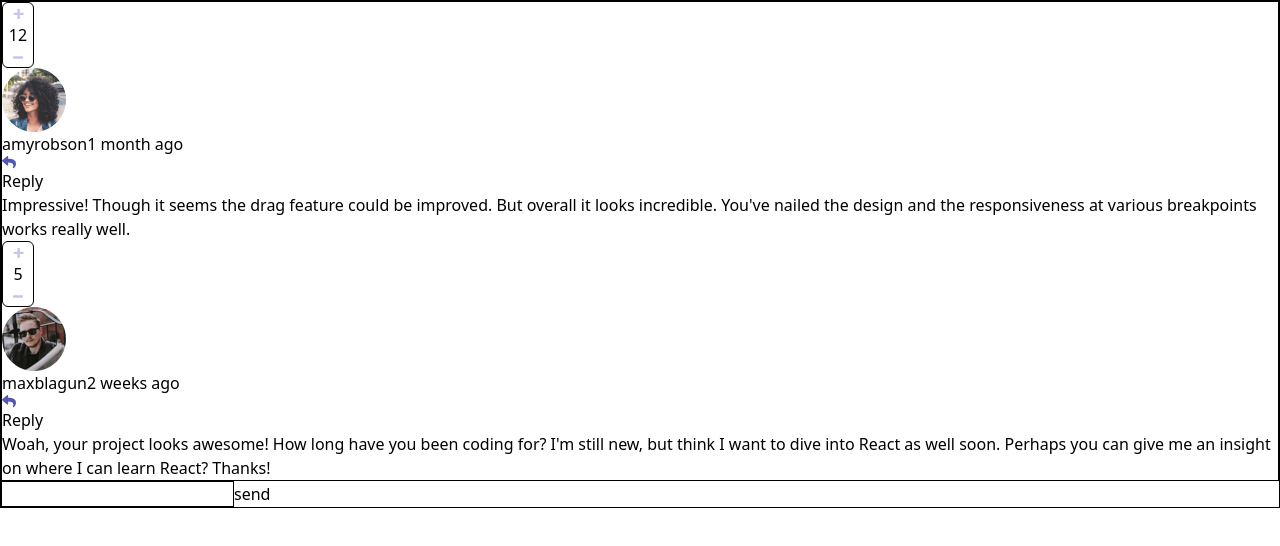
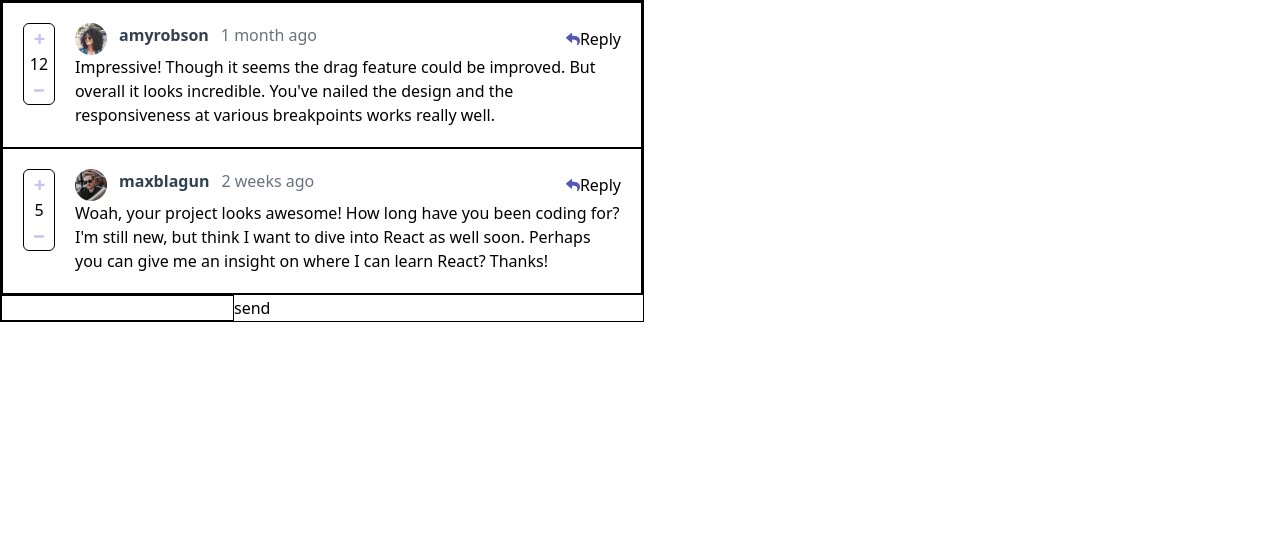
Before and after one commit to vishalbrdr/interactive-comment-section, a React (Vite) app: page / in a window 1280 px wide. Shown: the top 546 px of the page. Built offline with nearby package versions, Linux system fonts and the light colour scheme.

Commit message:
Update styling in App and Comment components

```diff
--- a/src/App.tsx
+++ b/src/App.tsx
@@ -22,13 +22,13 @@ function App() {
   };
 
   return (
-    <main className="border container">
+    <main className="border w-fit">
       <div className="border">
         {comments.map((comment) => (
           <Comment key={comment.id} comment={comment} />
         ))}
       </div>
-      <form onSubmit={handleNewComment}>
+      <form className="flex justify-start" onSubmit={handleNewComment}>
         <input ref={newCommentInput} name="comment" className="border" />
         <input type="submit" value="send" />
       </form>
--- a/src/components/Comment.tsx
+++ b/src/components/Comment.tsx
@@ -8,19 +8,21 @@ type CommentProps = {
 
 export default function Comment({ comment }: CommentProps) {
   return (
-    <div>
-      <CommentScore cmtId={comment.id} score={comment.score} />
+    <div className="flex gap-5 items-start border max-w-[40rem] p-5">
+      <div>
+        <CommentScore cmtId={comment.id} score={comment.score} />
+      </div>
       <section>
-        <header>
-          <img src={comment.user.image.png} alt="user" />
-          <span>{comment.user.username}</span>
-          <span>{comment.createdAt}</span>
-          <div>
+        <header className="flex gap-3">
+          <img className="w-8 h-8" src={comment.user.image.png} alt="user" />
+          <span className="font-bold text-neutral-darkblue">{comment.user.username}</span>
+          <span className="text-neutral-grayishBlue">{comment.createdAt}</span>
+          <div className="flex items-center ml-auto">
             <img src={replyIcon} alt="replyicon" />
             <span>Reply</span>
           </div>
         </header>
-        <p>{comment.content}</p>
+        <p className="">{comment.content}</p>
       </section>
     </div>
   );
--- a/src/components/CommentScore.tsx
+++ b/src/components/CommentScore.tsx
@@ -11,14 +11,14 @@ function CommentScore({ cmtId, score }: CommentScoreProps) {
   return (
     <div className="flex rounded-md flex-col border w-8">
       <button
-        className="h-5 grid place-items-center w-full"
+        className="h-7 grid place-items-center w-full"
         onClick={() => updateCommentScore(cmtId, "+")}
       >
         <img src={plusIcon} alt="upvote" />
       </button>
       <div className="text-center">{score}</div>
       <button
-        className="h-5 w-full grid place-items-center"
+        className="h-7 w-full grid place-items-center"
         onClick={() => updateCommentScore(cmtId, "-")}
       >
         <img src={minusIcon} alt="upvote" />
--- a/tailwind.config.js
+++ b/tailwind.config.js
@@ -4,11 +4,14 @@ export default {
   theme: {
     colors: {
       // Primary
-      moderateBlue: "hsl(238, 40%, 52%)",
-      softRed: "hsl(358, 79%, 66%)",
-      lightGrayishBlue: "hsl(239, 57%, 85%)",
+      primary: {
+        blue: "hsl(238, 40%, 52%)",
+        red: "hsl(358, 79%, 66%)",
+        grayishBlue: "hsl(239, 57%, 85%)",
         paleRed: "hsl(357, 100%, 86%)",
+      },
       // Neutral
+      neutral: {
         darkblue: "hsl(212, 24%, 26%)",
         grayishBlue: "hsl(211, 10%, 45%)",
         lightGray: "hsl(223, 19%, 93%)",
@@ -16,5 +19,6 @@ export default {
         white: "hsl(0, 0%, 100%)",
       },
     },
+  },
   plugins: [],
 };
```
Lines whose indentation alone changed are shown as unchanged.
